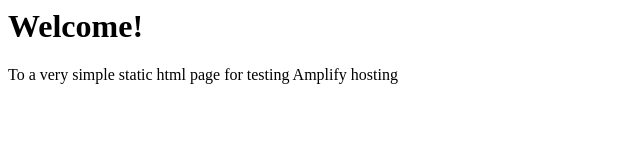
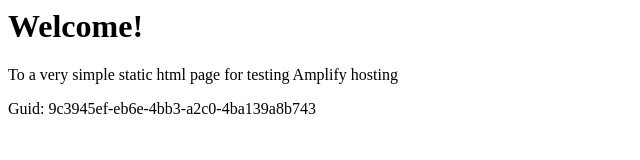
Before and after one commit to aws-aemilia-nrt/Github-PR-Commit-Integration-Test-DoNotTouch-Gith-P5X5MO5I-v1-prod-ap-northeast-1, a website: page src/index.html in a window 1280 px wide. Shown: the whole page, without its empty margins (0-640 px from the left). Drawn offline with Linux system fonts and the light colour scheme.

Commit message:
commit from integ tests

```diff
--- a/src/index.html
+++ b/src/index.html
@@ -1,3 +1,5 @@
+
+
 <html lang="en">
 
 <head>
@@ -10,6 +12,6 @@
 <body>
     <h1>Welcome!</h1>
     <p>To a very simple static html page for testing Amplify hosting</p>
-</body>
+    <p>Guid: 9c3945ef-eb6e-4bb3-a2c0-4ba139a8b743</p></body>
 
 </html>
```
